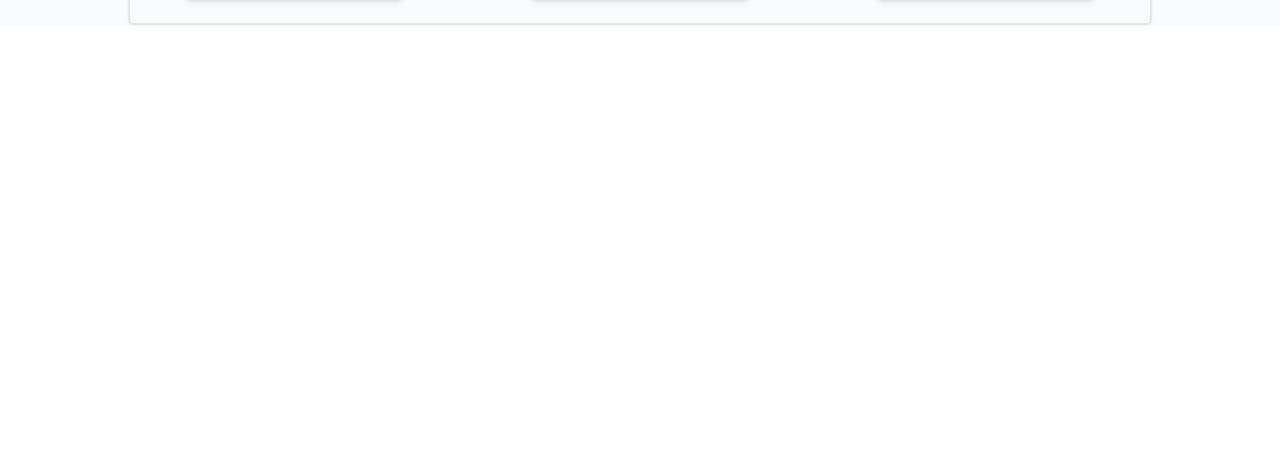
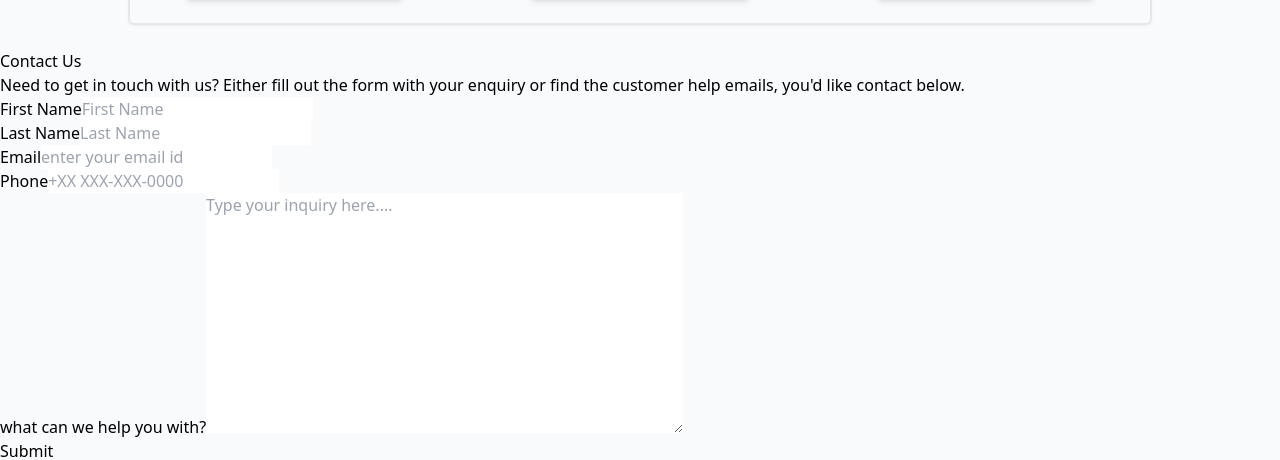
Before and after one commit to codewithcherry/Idonutcode_website_vite, a React (Vite) app: page /about in a window 1280 px wide. Shown: the part 2151-2611 px from the top of the page. Before the commit the page ends 2200 px from the top, so only its background shows below. Built offline with nearby package versions, Linux system fonts and the light colour scheme; no server answers.

Commit message:
design and add elements of UI for contactus component

```diff
--- a/src/Components/About/AboutUs.jsx
+++ b/src/Components/About/AboutUs.jsx
@@ -2,6 +2,7 @@ import React from 'react'
 import AboutCompany from './AboutCompany'
 import AboutCommunity from './AboutCommunity'
 import AboutTeam from './AboutTeam'
+import ContactUs from './ContactUs'
 
 const AboutUs = () => {
   return (
@@ -9,6 +10,7 @@ const AboutUs = () => {
       <AboutCompany />
       <AboutTeam />
       <AboutCommunity />
+      <ContactUs />
     </div>
   )
 }
--- a/src/Components/About/ContactUs.jsx
+++ b/src/Components/About/ContactUs.jsx
@@ -0,0 +1,61 @@
+import React from 'react'
+
+const ContactUs = () => {
+  return (
+    <div>
+      <div>
+        <div>
+            <div>
+                <h1>
+                    Contact Us
+                </h1>
+                <p>
+                    Need to get in touch with us? Either fill out the form with your enquiry  or find the customer help emails, you'd like contact below.
+                </p>
+            </div>
+            <div>
+                    <div>
+                        <form >
+                           <div>
+                                <label htmlFor="firstname">
+                                    First Name
+                                </label>
+                                <input type="text" placeholder='First Name' />
+                           </div>
+                           <div>
+                                <label htmlFor="lastName">
+                                    Last Name
+                                </label>
+                                <input type="text" placeholder='Last Name' />
+                           </div>
+                           <div>
+                                <label htmlFor="emailid">
+                                    Email
+                                </label>
+                                <input type="email" placeholder='enter your email id' />
+                           </div>
+                           <div>
+                                <label htmlFor="phonenumber">
+                                    Phone
+                                </label>
+                                <input type="phone" placeholder='+XX XXX-XXX-0000'/>
+                           </div>
+                           <div>
+                                <label htmlFor="inquiry">
+                                    what can we help you with?
+                                </label>
+                                <textarea name="inquiry" id="inquiry" cols={50} rows={10} placeholder='Type your inquiry here....'></textarea>
+                           </div>
+                           <div>
+                            <input type="submit" value={"Submit"} />
+                           </div>
+                        </form>
+                    </div>
+            </div>
+        </div>
+      </div>
+    </div>
+  )
+}
+
+export default ContactUs
```
